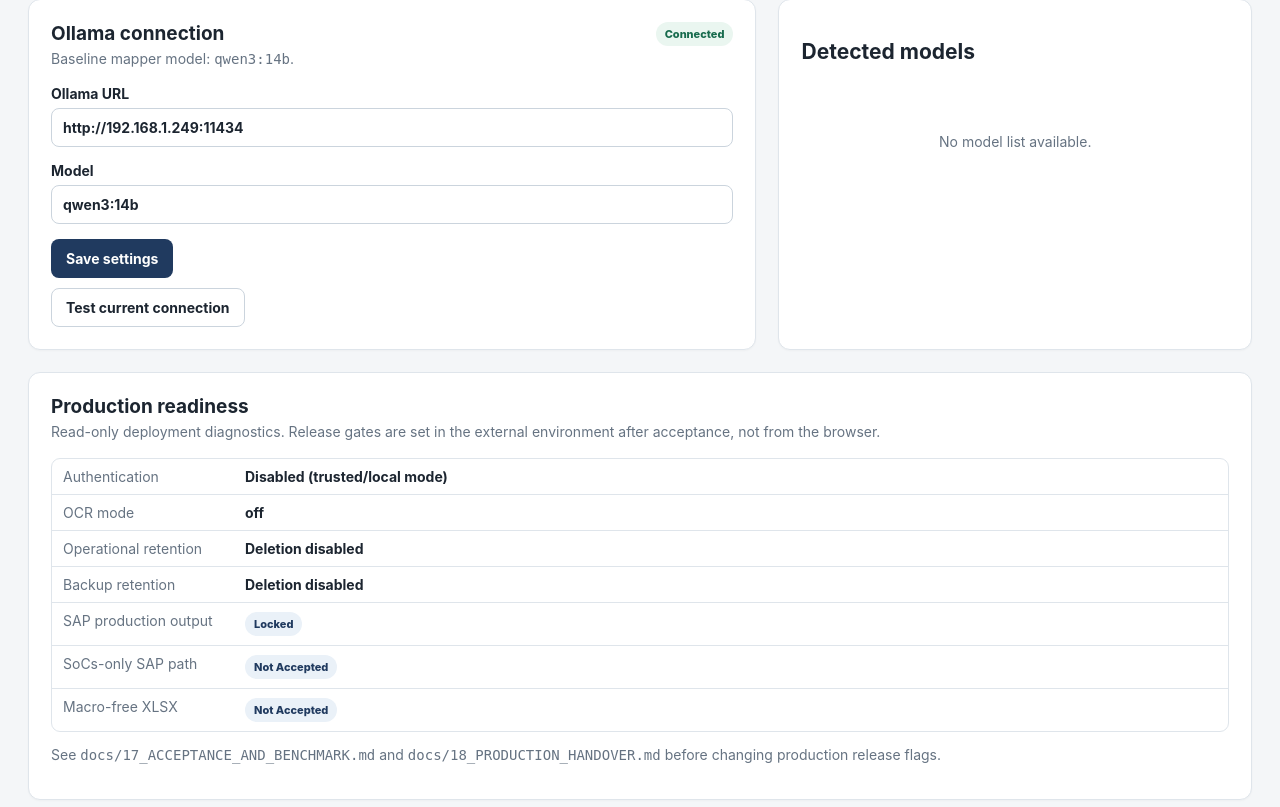
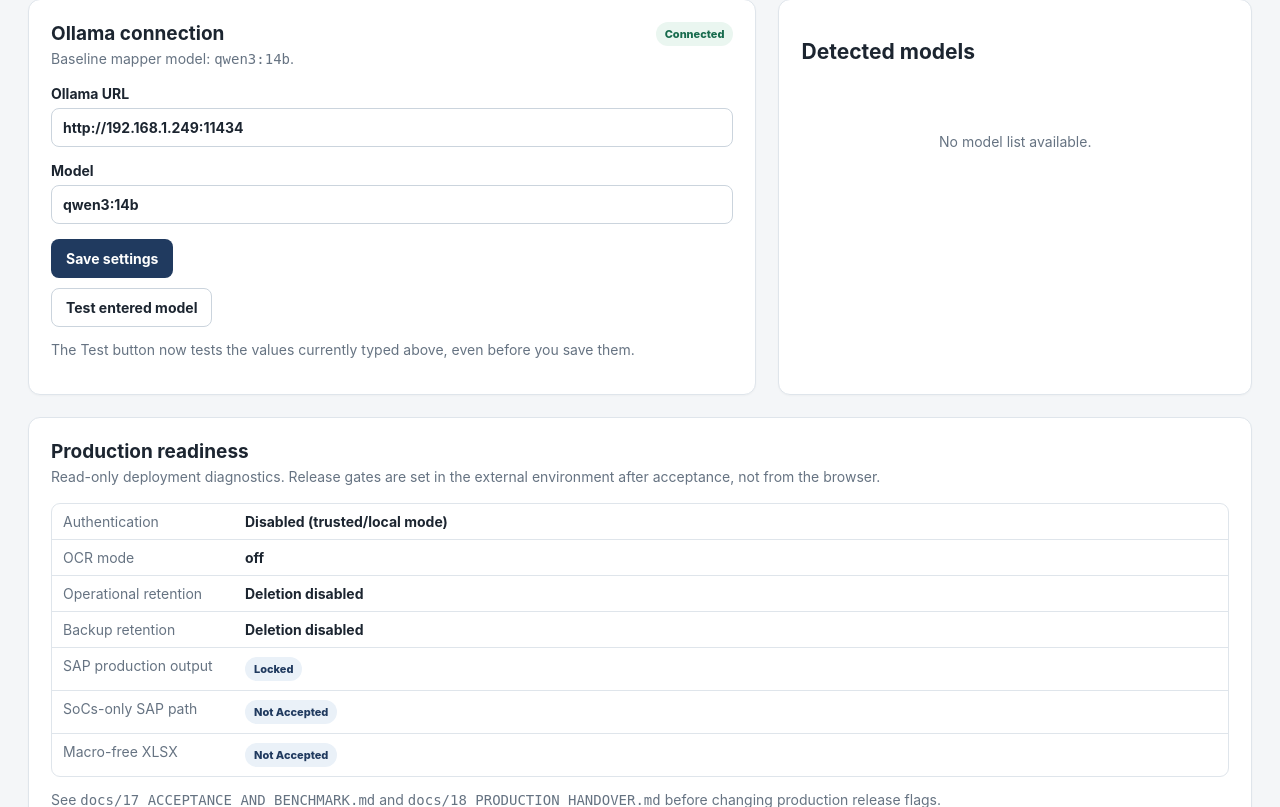
Before and after one commit to zageabb/PackBridge, a Flask app: page /settings/ in a window 1280 px wide. Shown: the part 239-1046 px from the top of the page. Run offline with Flask 3, Linux system fonts and the light colour scheme; data that the repository does not hold is empty.

Commit message:
fix: test the model currently entered in Settings

```diff
--- a/packbridge/templates/settings.html
+++ b/packbridge/templates/settings.html
@@ -24,14 +24,14 @@
       {% endif %}
     </div>
 
-    <form method="post" action="{{ url_for('settings.update') }}" class="form-stack">
+    <form method="post" action="{{ url_for('settings.update') }}" class="form-stack" id="ollama-settings-form">
       <label>
         <span>Ollama URL</span>
-        <input type="text" name="ollama_url" value="{{ values.ollama_url }}" required>
+        <input type="text" id="ollama-url" name="ollama_url" value="{{ values.ollama_url }}" required>
       </label>
       <label>
         <span>Model</span>
-        <input list="ollama-models" type="text" name="ollama_model" value="{{ values.ollama_model }}" required>
+        <input list="ollama-models" id="ollama-model" type="text" name="ollama_model" value="{{ values.ollama_model }}" required>
         <datalist id="ollama-models">
           {% for model in connection.models or [] %}
           <option value="{{ model }}"></option>
@@ -43,11 +43,12 @@
       </div>
     </form>
 
-    <form method="post" action="{{ url_for('settings.test') }}" class="inline-test-form">
-      <input type="hidden" name="ollama_url" value="{{ values.ollama_url }}">
-      <input type="hidden" name="ollama_model" value="{{ values.ollama_model }}">
-      <button class="btn btn-secondary" type="submit">Test current connection</button>
+    <form method="post" action="{{ url_for('settings.test') }}" class="inline-test-form" id="ollama-test-form">
+      <input type="hidden" id="ollama-test-url" name="ollama_url" value="{{ values.ollama_url }}">
+      <input type="hidden" id="ollama-test-model" name="ollama_model" value="{{ values.ollama_model }}">
+      <button class="btn btn-secondary" type="submit">Test entered model</button>
     </form>
+    <p class="muted">The Test button now tests the values currently typed above, even before you save them.</p>
   </section>
 
   <section class="card">
@@ -158,3 +159,19 @@
   </div>
 </section>
 {% endblock %}
+
+{% block scripts %}
+<script>
+(() => {
+  const testForm = document.getElementById("ollama-test-form");
+  const url = document.getElementById("ollama-url");
+  const model = document.getElementById("ollama-model");
+  const testUrl = document.getElementById("ollama-test-url");
+  const testModel = document.getElementById("ollama-test-model");
+  testForm?.addEventListener("submit", () => {
+    if (testUrl && url) testUrl.value = url.value;
+    if (testModel && model) testModel.value = model.value;
+  });
+})();
+</script>
+{% endblock %}
```
